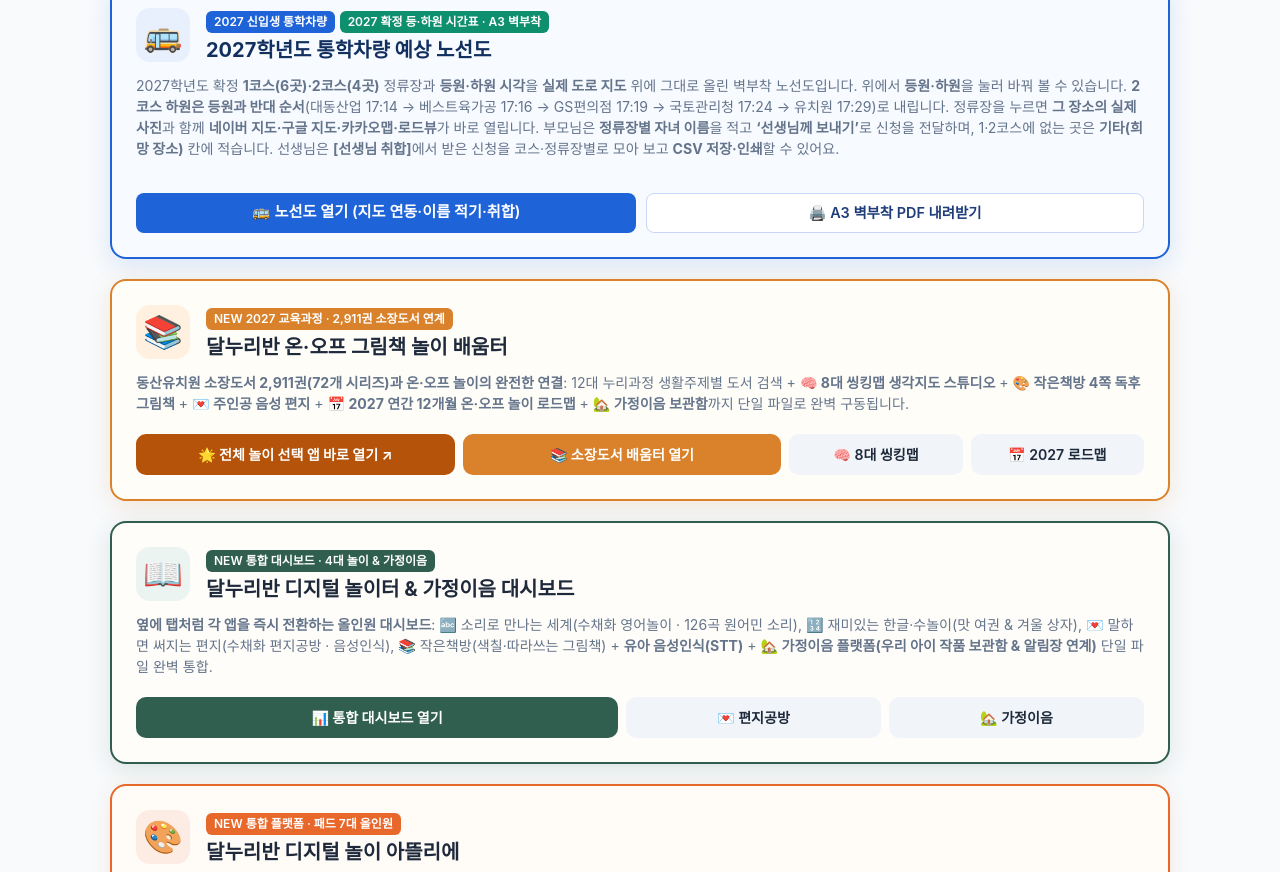
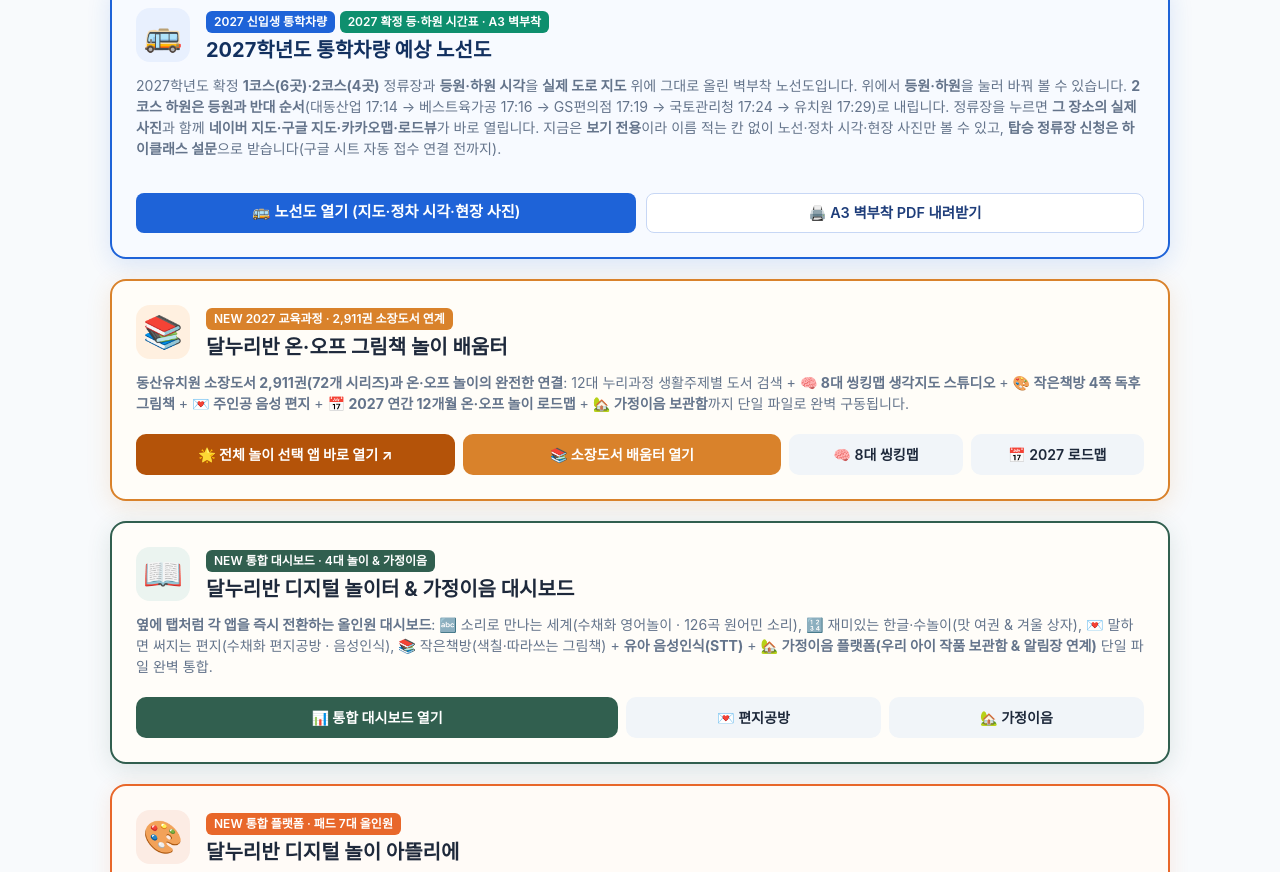
Before and after one commit to ksm3669-cmd/dalnuri, a plain HTML site: page index.html in a window 1280 px wide. Shown: the part 2861-3733 px from the top of the page. Drawn offline with Linux system fonts and the light colour scheme; a web font is replaced by a local one.

Commit message:
🚌 포털 노선도 카드 — 보기 전용 전환에 맞춰 안내 문구·버튼 이름 수정(신청은 하이클래스 설문)

```diff
--- a/index.html
+++ b/index.html
@@ -484,10 +484,10 @@
           </div>
         </div>
         <div class="card-desc">
-          2027학년도 확정 <strong>1코스(6곳)·2코스(4곳)</strong> 정류장과 <strong>등원·하원 시각</strong>을 <strong>실제 도로 지도</strong> 위에 그대로 올린 벽부착 노선도입니다. 위에서 <strong>등원·하원</strong>을 눌러 바꿔 볼 수 있습니다. <strong>2코스 하원은 등원과 반대 순서</strong>(대동산업 17:14 → 베스트육가공 17:16 → GS편의점 17:19 → 국토관리청 17:24 → 유치원 17:29)로 내립니다. 정류장을 누르면 <strong>그 장소의 실제 사진</strong>과 함께 <strong>네이버 지도·구글 지도·카카오맵·로드뷰</strong>가 바로 열립니다. 부모님은 <strong>정류장별 자녀 이름</strong>을 적고 <strong>‘선생님께 보내기’</strong>로 신청을 전달하며, 1·2코스에 없는 곳은 <strong>기타(희망 장소)</strong> 칸에 적습니다. 선생님은 <strong>[선생님 취합]</strong>에서 받은 신청을 코스·정류장별로 모아 보고 <strong>CSV 저장·인쇄</strong>할 수 있어요.
+          2027학년도 확정 <strong>1코스(6곳)·2코스(4곳)</strong> 정류장과 <strong>등원·하원 시각</strong>을 <strong>실제 도로 지도</strong> 위에 그대로 올린 벽부착 노선도입니다. 위에서 <strong>등원·하원</strong>을 눌러 바꿔 볼 수 있습니다. <strong>2코스 하원은 등원과 반대 순서</strong>(대동산업 17:14 → 베스트육가공 17:16 → GS편의점 17:19 → 국토관리청 17:24 → 유치원 17:29)로 내립니다. 정류장을 누르면 <strong>그 장소의 실제 사진</strong>과 함께 <strong>네이버 지도·구글 지도·카카오맵·로드뷰</strong>가 바로 열립니다. 지금은 <strong>보기 전용</strong>이라 이름 적는 칸 없이 노선·정차 시각·현장 사진만 볼 수 있고, <strong>탑승 정류장 신청은 하이클래스 설문</strong>으로 받습니다(구글 시트 자동 접수 연결 전까지).
         </div>
         <div class="card-footer" style="margin-top:14px; display:flex; gap:10px; flex-wrap:wrap;">
-          <a href="tools/dalnuri-bus-route-2027.html" class="btn btn-primary" style="background:#1E63D8; border-color:#1E63D8; text-decoration:none; padding:8px 18px; color:white; border-radius:8px; font-weight:600; font-size:0.95rem;">🚌 노선도 열기 (지도 연동·이름 적기·취합)</a>
+          <a href="tools/dalnuri-bus-route-2027.html" class="btn btn-primary" style="background:#1E63D8; border-color:#1E63D8; text-decoration:none; padding:8px 18px; color:white; border-radius:8px; font-weight:600; font-size:0.95rem;">🚌 노선도 열기 (지도·정차 시각·현장 사진)</a>
           <a href="assets/2027학년도_통학차량_예상노선도_벽부착용_A3_2쪽.pdf" download class="btn" style="background:white; border:1px solid #C7D7F5; text-decoration:none; padding:8px 16px; color:#1E3D7A; border-radius:8px; font-weight:600; font-size:0.9rem;">🖨️ A3 벽부착 PDF 내려받기</a>
         </div>
       </div>
```
